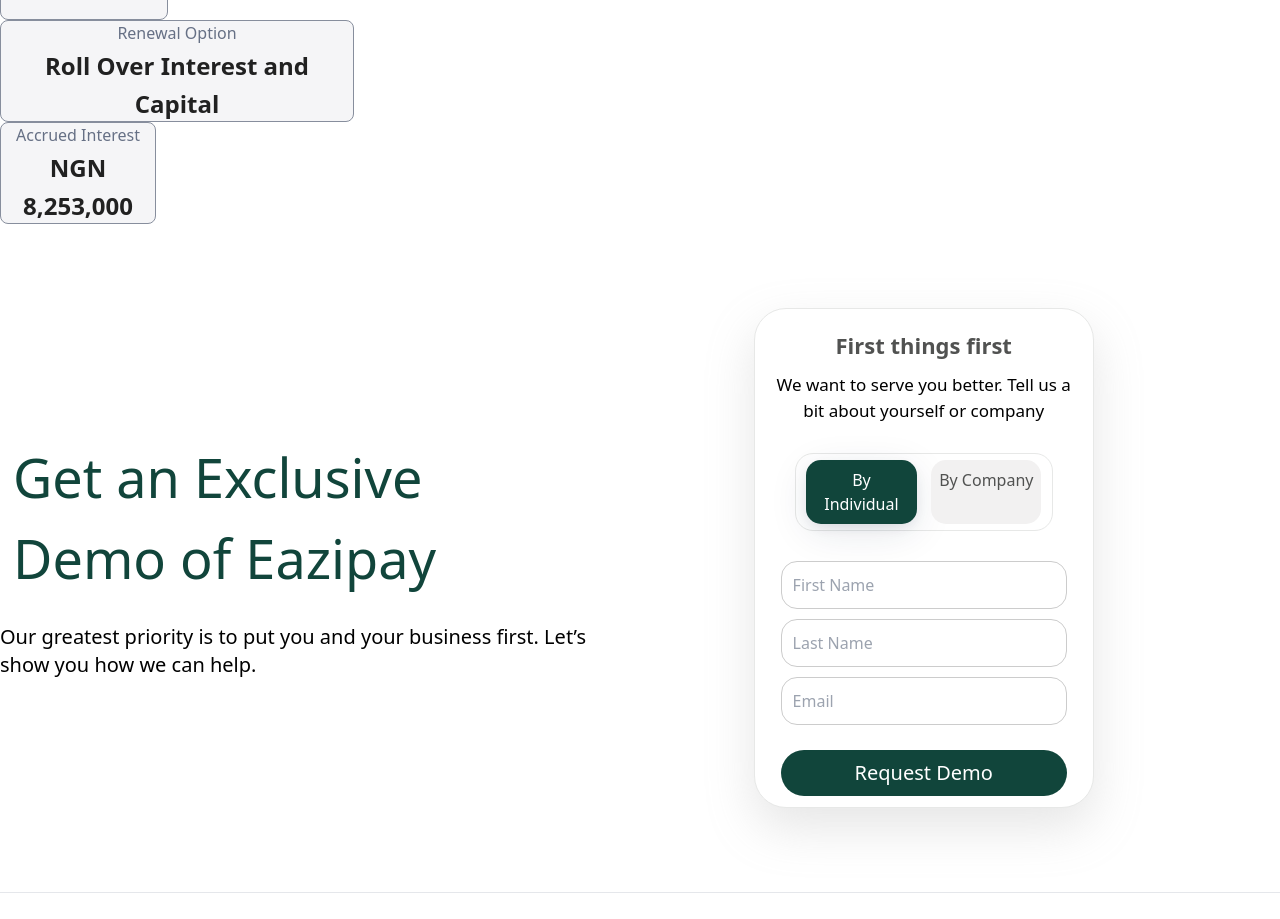
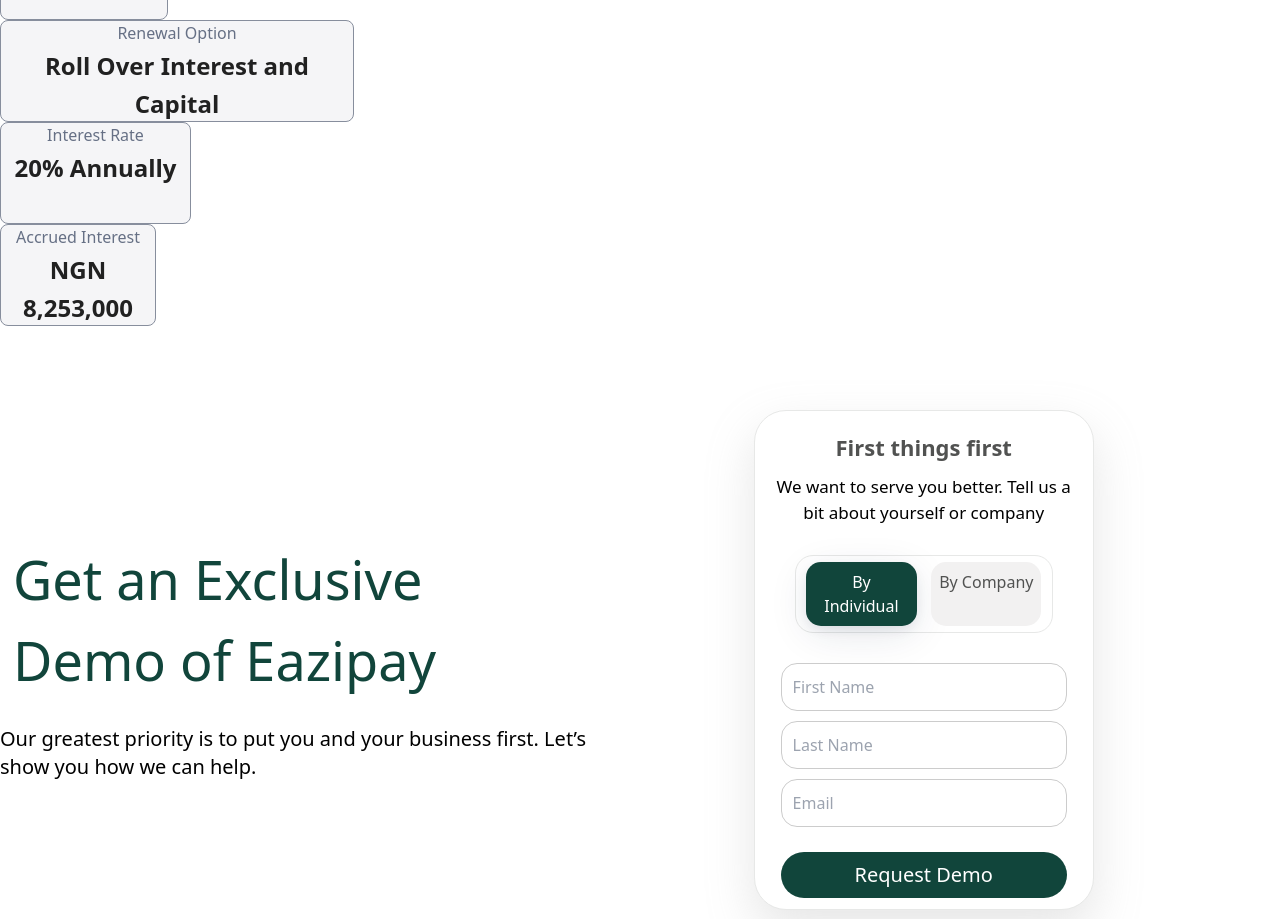
Before and after one commit to Maxwell011/azipay, a React (Vite) app: page / in a window 1280 px wide. Shown: the part 3620-4539 px from the top of the page. Built offline with nearby package versions, Linux system fonts and the light colour scheme.

Commit message:
removed comments

```diff
--- a/src/components/New.jsx
+++ b/src/components/New.jsx
@@ -22,10 +22,10 @@
             <p className='renewal-heading'>Renewal Option</p>
             <p className='renewal-value'>Roll Over Interest and Capital</p>
           </div>
-          {/* <div className='interest-container'>
+          <div className='interest-container'>
             <p className='interest-heading'>Interest Rate</p>
             <p className='interest-value'>20% Annually</p>
-          </div> */}
+          </div>
           <div className='accrued-container'>
             <p className='accrued-heading'> Accrued Interest</p>
             <p className='accrued-value'>NGN 8,253,000</p>
```
